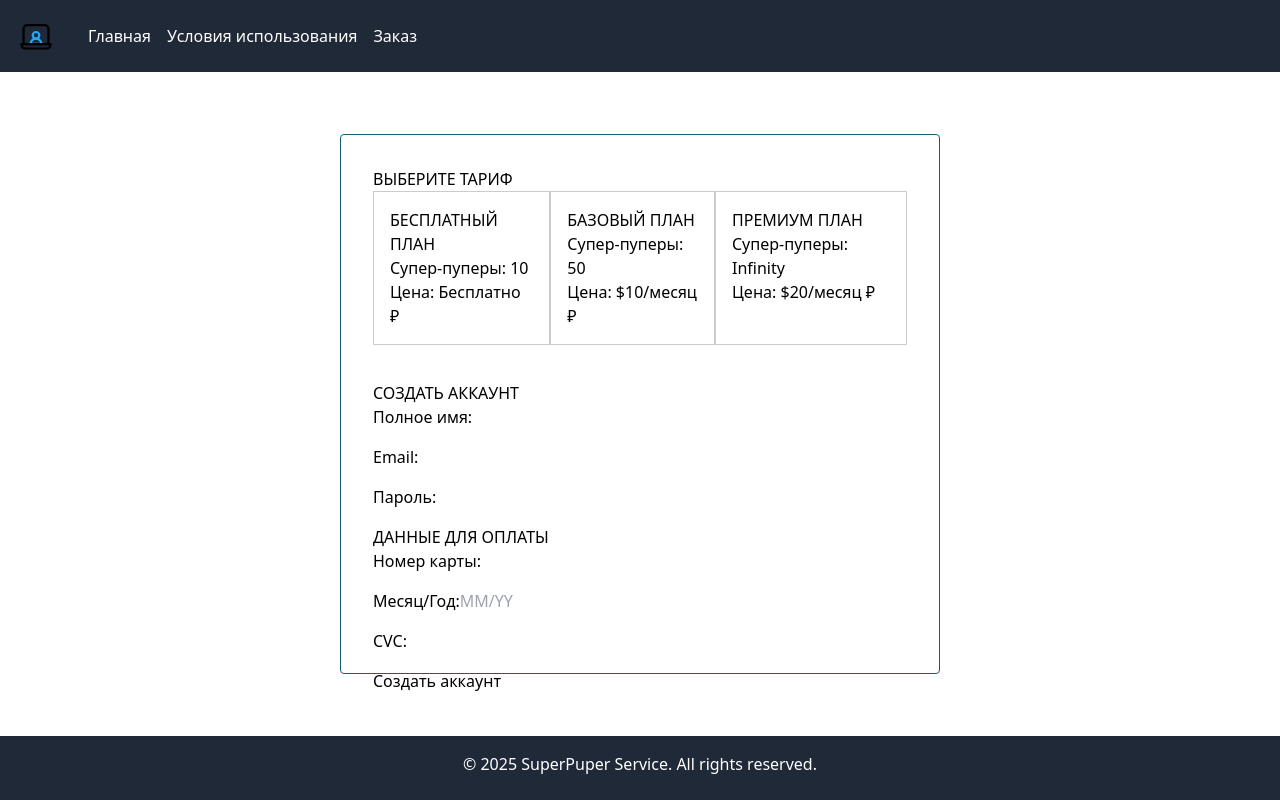
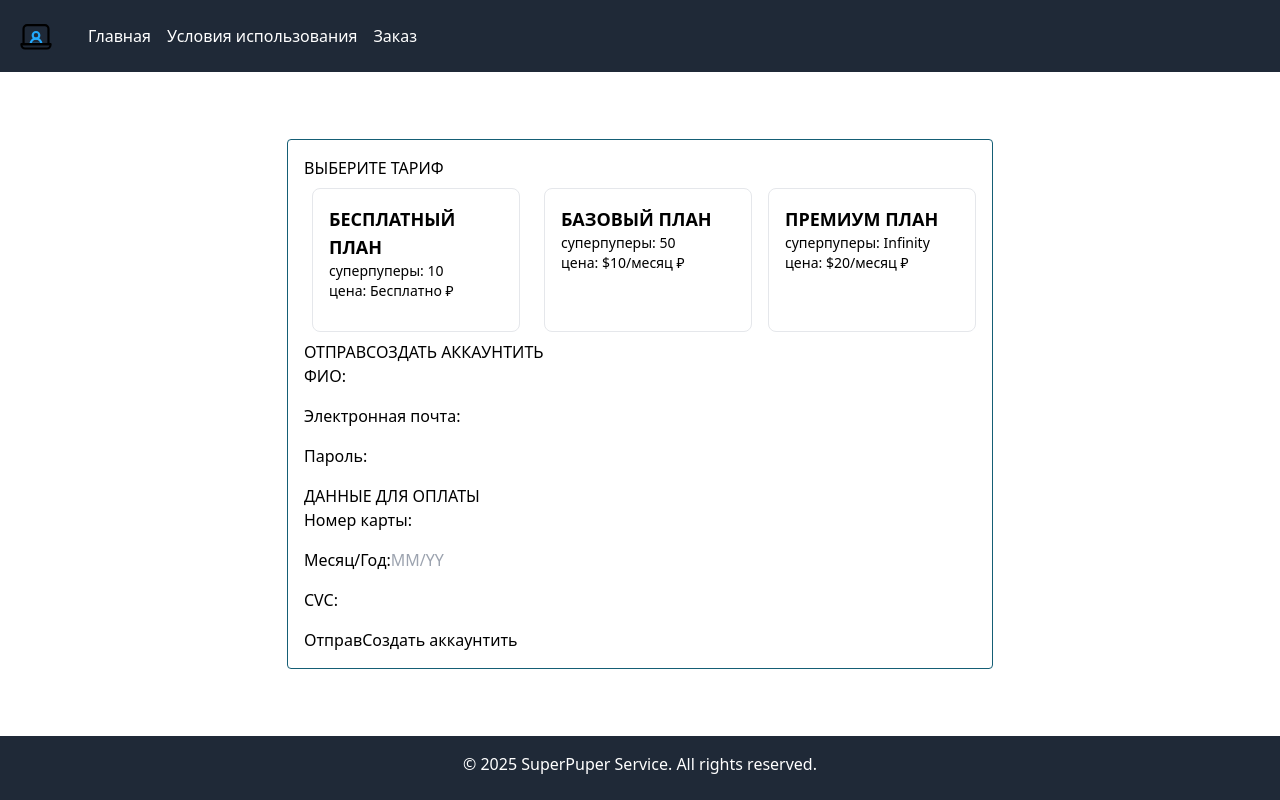
Before and after one commit to AleksandrShcherbackov/super-puper-project, a Vue app: page /1/order in a window 1280 px wide. Built offline with nearby package versions, Linux system fonts and the light colour scheme.

Commit message:
:recycle: moved the tariff selection into a separate component

```diff
--- /dev/null
+++ b/src/components/TarifSelector.vue
@@ -0,0 +1,33 @@
+  <script setup lang="ts">
+  import { ref, defineProps, defineEmits  } from 'vue';
+  import type { PlanShort } from '@/stores/plansStore';
+  const props = defineProps<{
+  tariffs: Array<PlanShort>;
+}>();
+const emits = defineEmits(['changeTariff']);
+  const selectedTariff = ref<number | null>(null);
+
+  const selectTariff = (tariffId: number) => {
+    selectedTariff.value = tariffId;
+    emits('changeTariff', tariffId);
+  }
+  </script>
+  <template>
+    <div class="flex justify-between items-center space-x-4">
+      <div
+        v-for="tariff in props.tariffs"
+        :key="tariff.id"
+        class="p-4 m-2 border rounded-lg cursor-pointer transition-colors duration-300 w-52 h-36"
+        :class="{ 'bg-blue-100': selectedTariff === tariff.id }"
+        @click="selectTariff(tariff.id)"
+      >
+        <div class="flex space-x-4">
+            <div class="indicator text-green-500 text-xl" v-if="selectedTariff === tariff.id">✔️</div>
+            <h3 class="text-lg font-semibold">{{ tariff.title }}</h3>
+        </div>
+
+        <p class="text-sm">{{ $t('texts.supepupers', 1) }}: {{ tariff.superPuppers }}</p>
+        <p class="text-sm">{{ $t('texts.price', 0) }}: {{ tariff.price }} ₽</p>
+      </div>
+    </div>
+  </template>
--- a/src/locales/ru.js
+++ b/src/locales/ru.js
@@ -41,6 +41,27 @@ export default {
     }
   },
   texts: {
-    plans: 'план | планы | планов'
+    plans: 'план | планы | планов',
+    supepupers: 'суперпупер | суперпуперы | суперпуперов',
+    price: 'цена | цены | цен'
+  },
+  order: {
+    title: 'Заказать сейчас',
+    description: 'Заполните форму ниже, чтобы заказать сейчас.',
+    form: {
+      fullName: 'ФИО',
+      email: 'Электронная почта',
+      password: 'Пароль',
+      phone: 'Телефон',
+      message: 'Сообщение',
+      submit: 'ОтправСоздать аккаунтить',
+      cardNumber: 'Номер карты',
+      sailВata: 'данные для оплаты',
+      date: 'Месяц/Год',
+      tarrifChoose: 'Выберите тариф',
+    }
+  },
+  footer: {
+    copyright: '© 2023 SuperPuper Сервис. Все права защищены.'
   }
 }
--- a/src/views/OrderView.vue
+++ b/src/views/OrderView.vue
@@ -1,6 +1,7 @@
 <script setup lang="ts">
 import { ref, computed } from 'vue'
 import type { FormData, FormDataErrors } from '@/common/resources'
+import TarifSelector from '@/components/TarifSelector.vue'
 // Определяем реактивные данные
 import { usePlansStore } from '@/stores/plansStore'
 
@@ -87,6 +88,7 @@ const validateForm = () => {
 
 const submitForm = () => {
   if (validateForm()) {
+    // тут должна быть какая-то логика отправки, но мы ничего никуда не отправляем, поэтому её нет
     successMessage.value = 'Аккаунт создан, пожалуйста проверьте входящие сообщения.'
     Object.keys(form.value).forEach((key) => (form.value[key as keyof FormData] = ''))
     selectedTariff.value = null
@@ -95,53 +97,46 @@ const submitForm = () => {
 </script>
 
 <template>
-  <div class="subscription-form border border-cyan-800 p-8 rounded max-h-540px">
-    <h2>Выберите тариф</h2>
+  <div class="container mx-auto flex items-center justify-center">
+    <div class="m-auto flex flex-col border border-cyan-800 p-4 rounded max-w-3xl">
+    <h2>{{ $t('order.form.tarrifChoose') }}</h2>
     <div class="tariff-list">
-      <div
-        v-for="tariff in tariffs"
-        :key="tariff.id"
-        class="tariff-card"
-        :class="{ selected: selectedTariff === tariff.id }"
-        @click="selectTariff(tariff.id)"
-      >
-        <div class="indicator" v-if="selectedTariff === tariff.id">✔️</div>
-        <h3>{{ tariff.title }}</h3>
-        <p>Супер-пуперы: {{ tariff.superPuppers }}</p>
-        <p>Цена: {{ tariff.price }} ₽</p>
-      </div>
+      <TarifSelector
+        :tariffs="tariffs"
+        @changeTariff="selectTariff"
+      />
     </div>
 
-    <h2>Создать аккаунт</h2>
+    <h2>{{ $t('order.form.submit') }}</h2>
     <form @submit.prevent="submitForm">
       <div class="form-group">
-        <label for="fullName">Полное имя:</label>
+        <label for="fullName">{{ $t('order.form.fullName') }}:</label>
         <input type="text" id="fullName" v-model="form.fullName" required />
         <span v-if="errors.fullName" class="error">{{ errors.fullName }}</span>
       </div>
 
       <div class="form-group">
-        <label for="email">Email:</label>
+        <label for="email">{{ $t('order.form.email') }}:</label>
         <input type="email" id="email" v-model="form.email" required />
         <span v-if="errors.email" class="error">{{ errors.email }}</span>
       </div>
 
       <div class="form-group">
-        <label for="password">Пароль:</label>
+        <label for="password">{{ $t('order.form.password') }}:</label>
         <input type="password" id="password" v-model="form.password" required autocomplete="new-password" />
         <span v-if="errors.password" class="error">{{ errors.password }}</span>
       </div>
 
-      <h3>Данные для оплаты</h3>
+      <h3>{{ $t('order.form.sailВata') }}</h3>
 
       <div class="form-group">
-        <label for="cardNumber">Номер карты:</label>
+        <label for="cardNumber">{{ $t('order.form.cardNumber') }}:</label>
         <input type="text" id="cardNumber" v-model="form.cardNumber" required />
         <span v-if="errors.cardNumber" class="error">{{ errors.cardNumber }}</span>
       </div>
 
       <div class="form-group">
-        <label for="expiryDate">Месяц/Год:</label>
+        <label for="expiryDate">{{ $t('order.form.date') }}:</label>
         <input type="text" id="expiryDate" placeholder="MM/YY" v-model="form.expiryDate" required />
         <span v-if="errors.expiryDate" class="error">{{ errors.expiryDate }}</span>
       </div>
@@ -152,38 +147,17 @@ const submitForm = () => {
         <span v-if="errors.cvc" class="error">{{ errors.cvc }}</span>
       </div>
 
-      <button type="submit">Создать аккаунт</button>
+      <button type="submit">{{ $t('order.form.submit') }}</button>
 
       <!-- Success Message -->
       <p v-if="successMessage" class="success">{{ successMessage }}</p>
     </form>
   </div>
+  </div>
+
 </template>
 
 <style scoped>
-.subscription-form {
-  max-width: 600px;
-  margin: auto;
-}
-
-.tariff-list {
-  display: flex;
-  justify-content: space-between;
-  margin-bottom: 20px;
-}
-
-.tariff-card {
-  border: 1px solid #ccc;
-  padding: 16px;
-  margin-bottom: 16px;
-  cursor: pointer;
-  transition: border-color 0.3s;
-}
-
-.tariff-card.selected {
-  border-color: #007bff;
-}
-
 .error {
   color: red;
   font-size: 0.875rem;
```
